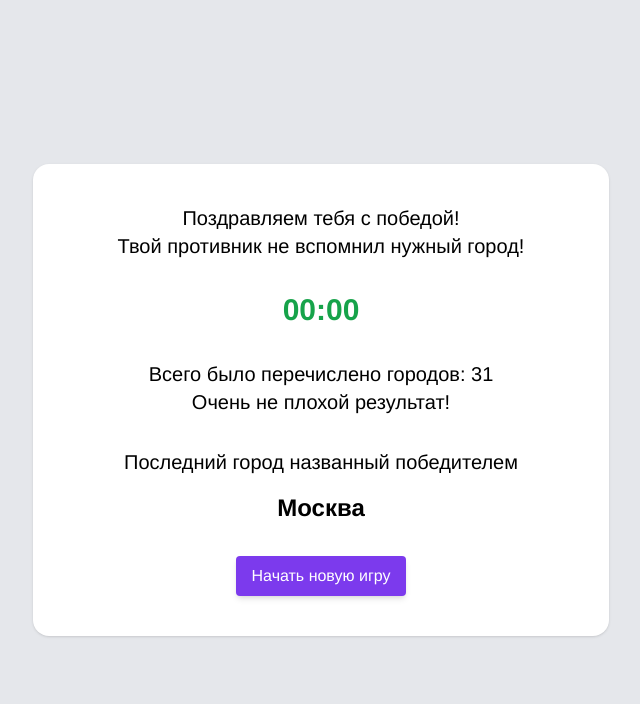
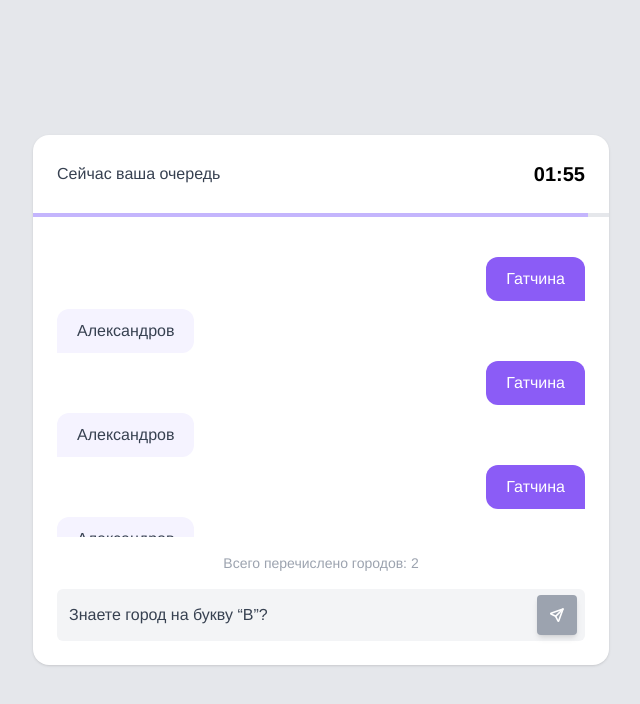
Before and after one commit to den-asmos/cities-game, a React (Vite) app: page / in a window 1280 px wide. Shown: the top 704 px of the page, without its empty margins (319-959 px from the left). Built offline with nearby package versions, Linux system fonts and the light colour scheme.

Commit message:
feat: divide layout into components

```diff
--- a/src/App.tsx
+++ b/src/App.tsx
@@ -1,6 +1,9 @@
+import TextButton from './components/TextButton';
+import IconButton from './components/IconButton';
+import Countdown from './components/Countdown';
+import City from './components/City';
+
 const App = (): JSX.Element => {
-  const image: string = new URL('./assets/send-icon.svg', import.meta.url).href;
-
   const welcome = (
     <section className="max-w-xl w-full py-6 flex flex-col justify-center items-center bg-white rounded-2xl shadow prose prose-sm">
       <header className="w-full px-6 border-b-2 border-gray-200">
@@ -25,22 +28,13 @@ const App = (): JSX.Element => {
         </ul>
       </div>
 
-      <button className="py-2 px-4 rounded bg-violet-600 text-white text-base shadow-md enabled:hover:opacity-85 enabled:active:scale-110 disabled:bg-gray-400 duration-200 ease-in-out">
-        Начать игру
-      </button>
+      <TextButton title={'Начать игру'} onClick={() => {}} />
     </section>
   );
 
   const firstCity = (
     <section className="max-w-xl w-full pb-6 flex flex-col justify-center items-center bg-white rounded-2xl shadow prose prose-base">
-      <header className="w-full px-6 flex justify-between items-center">
-        <p>Сейчас ваша очередь</p>
-        <p className="text-xl text-black font-semibold">1:59</p>
-      </header>
-
-      <div className="w-full h-1 flex bg-gray-200">
-        <div className="w-3/4 bg-violet-300"></div>
-      </div>
+      <Countdown heading={'Сейчас ваша очередь'} />
 
       <div className="w-full min-h-80 px-6 flex justify-center items-center">
         <p className="text-sm text-gray-400">
@@ -55,30 +49,17 @@ const App = (): JSX.Element => {
           className="w-full p-3 pr-14 bg-gray-100 rounded-md placeholder:text-gray-700 focus:outline-none disabled:placeholder:text-gray-400"
         />
 
-        <button className="p-3 rounded bg-violet-600 text-white text-base shadow-md enabled:hover:opacity-85 enabled:active:scale-110 disabled:bg-gray-400 duration-200 ease-in-out absolute right-8 top-1/2 -translate-y-1/2">
-          <img src={image} alt="send-icon" className="m-0 w-4 h-4" />
-        </button>
+        <IconButton iconName={'send-icon'} onClick={() => {}} />
       </footer>
     </section>
   );
 
   const opponentWaiting = (
     <section className="max-w-xl w-full pb-6 flex flex-col justify-center items-center bg-white rounded-2xl shadow prose prose-base">
-      <header className="w-full px-6 flex justify-between items-center">
-        <p>Сейчас очередь соперника</p>
-        <p className="text-xl text-black font-semibold">1:59</p>
-      </header>
-
-      <div className="w-full h-1 flex bg-gray-200">
-        <div className="w-3/4 bg-violet-300"></div>
-      </div>
+      <Countdown heading={'Сейчас очередь соперника'} />
 
       <div className="w-full max-h-80 min-h-80 py-10 px-6 flex flex-col justify-start items-start gap-2 overflow-y-auto">
-        <div dir="rtl" className="w-full flex items-end">
-          <div className="py-2 px-5 bg-violet-500 rounded-e-xl rounded-ss-xl text-white text-pretty">
-            Санкт-Петербург
-          </div>
-        </div>
+        <City cityName={'Санкт-Петербург'} direction="rtl" />
       </div>
 
       <footer className="w-full px-6 relative">
@@ -89,61 +70,22 @@ const App = (): JSX.Element => {
           disabled
         />
 
-        <button
-          disabled
-          className="p-3 rounded bg-violet-600 text-white text-base shadow-md enabled:hover:opacity-85 enabled:active:scale-110 disabled:bg-gray-400 duration-200 ease-in-out absolute right-8 top-1/2 -translate-y-1/2"
-        >
-          <img src={image} alt="send-icon" className="m-0 w-4 h-4" />
-        </button>
+        <IconButton iconName={'send-icon'} disabled={true} onClick={() => {}} />
       </footer>
     </section>
   );
 
   const listOfCities = (
     <section className="max-w-xl w-full pb-6 flex flex-col justify-center items-center bg-white rounded-2xl shadow prose prose-base">
-      <header className="w-full px-6 flex justify-between items-center">
-        <p>Сейчас ваша очередь</p>
-        <p className="text-xl text-black font-semibold">1:59</p>
-      </header>
-
-      <div className="w-full h-1 flex bg-gray-200">
-        <div className="w-3/4 bg-violet-300"></div>
-      </div>
+      <Countdown heading={'Сейчас ваша очередь'} />
 
       <div className="w-full max-h-80 min-h-80 py-10 px-6 flex flex-col justify-start items-start gap-2 overflow-y-auto">
-        <div dir="rtl" className="w-full flex items-end">
-          <div className="py-2 px-5 bg-violet-500 rounded-e-xl rounded-ss-xl text-white text-pretty">
-            Гатчина
-          </div>
-        </div>
-
-        <div dir="ltr" className="w-full flex items-start">
-          <div className="py-2 px-5 bg-violet-50 rounded-e-xl rounded-ss-xl text-gray-700 text-pretty">
-            Александров
-          </div>
-        </div>
-        <div dir="rtl" className="w-full flex items-end">
-          <div className="py-2 px-5 bg-violet-500 rounded-e-xl rounded-ss-xl text-white">
-            Гатчина
-          </div>
-        </div>
-
-        <div dir="ltr" className="w-full flex items-start">
-          <div className="py-2 px-5 bg-violet-50 rounded-e-xl rounded-ss-xl text-gray-700">
-            Александров
-          </div>
-        </div>
-        <div dir="rtl" className="w-full flex items-end">
-          <div className="py-2 px-5 bg-violet-500 rounded-e-xl rounded-ss-xl text-white">
-            Гатчина
-          </div>
-        </div>
-
-        <div dir="ltr" className="w-full flex items-start">
-          <div className="py-2 px-5 bg-violet-50 rounded-e-xl rounded-ss-xl text-gray-700">
-            Александров
-          </div>
-        </div>
+        <City cityName={'Гатчина'} direction="rtl" />
+        <City cityName={'Александров'} direction="ltr" />
+        <City cityName={'Гатчина'} direction="rtl" />
+        <City cityName={'Александров'} direction="ltr" />
+        <City cityName={'Гатчина'} direction="rtl" />
+        <City cityName={'Александров'} direction="ltr" />
       </div>
 
       <div className="py-4 w-full bg-transparent text-sm text-center text-gray-400">
@@ -157,9 +99,7 @@ const App = (): JSX.Element => {
           className="w-full p-3 pr-14 bg-gray-100 rounded-md placeholder:text-gray-700 focus:outline-none disabled:placeholder:text-gray-400"
         />
 
-        <button className="p-3 rounded bg-violet-600 text-white text-base shadow-md enabled:hover:opacity-85 enabled:active:scale-110 disabled:bg-gray-400 duration-200 ease-in-out absolute right-8 top-1/2 -translate-y-1/2">
-          <img src={image} alt="send-icon" className="m-0 w-4 h-4" />
-        </button>
+        <IconButton iconName={'send-icon'} disabled={true} onClick={() => {}} />
       </footer>
     </section>
   );
@@ -183,9 +123,7 @@ const App = (): JSX.Element => {
         <p className="text-2xl font-semibold">Москва</p>
       </footer>
 
-      <button className="py-2 px-4 rounded bg-violet-600 text-white text-base shadow-md enabled:hover:opacity-85 enabled:active:scale-110 disabled:bg-gray-400 duration-200 ease-in-out">
-        Начать новую игру
-      </button>
+      <TextButton title={'Начать новую игру'} onClick={() => {}} />
     </section>
   );
 
@@ -208,15 +146,13 @@ const App = (): JSX.Element => {
         <p className="text-2xl font-semibold">Москва</p>
       </footer>
 
-      <button className="py-2 px-4 rounded bg-violet-600 text-white text-base shadow-md enabled:hover:opacity-85 enabled:active:scale-110 disabled:bg-gray-400 duration-200 ease-in-out">
-        Начать новую игру
-      </button>
+      <TextButton title={'Начать новую игру'} onClick={() => {}} />
     </section>
   );
 
   return (
     <main className="w-screen h-screen p-4 flex justify-center items-center bg-gray-200">
-      {win}
+      {listOfCities}
     </main>
   );
 };
--- /dev/null
+++ b/src/components/City.tsx
@@ -0,0 +1,20 @@
+type CityProps = {
+  cityName: string;
+  direction: 'ltr' | 'rtl';
+};
+
+const City = ({ cityName, direction }: CityProps): JSX.Element => {
+  const city = (
+    <div dir={direction} className="w-full flex items-start">
+      <div
+        className={`py-2 px-5 ${direction === 'ltr' ? 'bg-violet-50 text-gray-700' : 'bg-violet-500 text-white'} rounded-e-xl rounded-ss-xl `}
+      >
+        {cityName}
+      </div>
+    </div>
+  );
+
+  return city;
+};
+
+export default City;
--- /dev/null
+++ b/src/components/Countdown.tsx
@@ -0,0 +1,50 @@
+import { useState, useEffect } from 'react';
+import { formatTime } from '../utils/formatTime';
+
+type CountdownProps = {
+  heading: string;
+  duration?: number;
+};
+
+const Countdown = ({
+  heading,
+  duration = 120,
+}: CountdownProps): JSX.Element => {
+  const [secondsLeft, setSecondsLeft] = useState<number>(duration);
+
+  useEffect(() => {
+    if (secondsLeft > 0) {
+      const interval = setTimeout(() => {
+        setSecondsLeft((prev) => prev - 1);
+      }, 1000);
+
+      return () => {
+        clearInterval(interval);
+      };
+    }
+  }, [secondsLeft, duration]);
+
+  const width = `${((secondsLeft / duration) * 100).toFixed(0)}%`;
+
+  const countdown = (
+    <>
+      <header className="w-full px-6 flex justify-between items-center">
+        <p>{heading}</p>
+        <p className="text-xl text-black font-semibold">
+          {formatTime(secondsLeft)}
+        </p>
+      </header>
+
+      <div className="w-full h-1 flex bg-gray-200">
+        <div
+          className="h-full bg-violet-300 transition-all duration-1000 ease-linear"
+          style={{ width: width }}
+        ></div>
+      </div>
+    </>
+  );
+
+  return countdown;
+};
+
+export default Countdown;
--- /dev/null
+++ b/src/components/IconButton.tsx
@@ -0,0 +1,29 @@
+type IconButtonProps = {
+  iconName: string;
+  disabled?: boolean;
+  onClick: () => void;
+};
+
+const IconButton = ({
+  iconName,
+  disabled = false,
+  onClick,
+}: IconButtonProps): JSX.Element => {
+  const icon: string = new URL(`../assets/${iconName}.svg`, import.meta.url)
+    .href;
+
+  const button = (
+    <button
+      type="button"
+      disabled={disabled}
+      onClick={onClick}
+      className="p-3 rounded bg-violet-600 text-white text-base shadow-md enabled:hover:opacity-85 enabled:active:scale-110 disabled:bg-gray-400 duration-200 ease-in-out absolute right-8 top-1/2 -translate-y-1/2"
+    >
+      <img src={icon} alt={iconName} className="m-0 w-4 h-4" />
+    </button>
+  );
+
+  return button;
+};
+
+export default IconButton;
--- /dev/null
+++ b/src/components/TextButton.tsx
@@ -0,0 +1,26 @@
+type TextButtonProps = {
+  title: string;
+  disabled?: boolean;
+  onClick: () => void;
+};
+
+const TextButton = ({
+  title,
+  disabled = false,
+  onClick,
+}: TextButtonProps): JSX.Element => {
+  const button = (
+    <button
+      type="button"
+      disabled={disabled}
+      onClick={onClick}
+      className="py-2 px-4 rounded bg-violet-600 text-white text-base shadow-md enabled:hover:opacity-85 enabled:active:scale-110 disabled:bg-gray-400 duration-200 ease-in-out"
+    >
+      {title}
+    </button>
+  );
+
+  return button;
+};
+
+export default TextButton;
--- /dev/null
+++ b/src/utils/formatTime.ts
@@ -0,0 +1,9 @@
+export const formatTime = (time: number): string => {
+  const minutes = Math.floor(time / 60);
+  const seconds = time % 60;
+
+  const formattedMinutes = minutes < 10 ? `0${minutes}` : `${minutes}`;
+  const formattedSeconds = seconds < 10 ? `0${seconds}` : `${seconds}`;
+
+  return `${formattedMinutes}:${formattedSeconds}`;
+};
```
